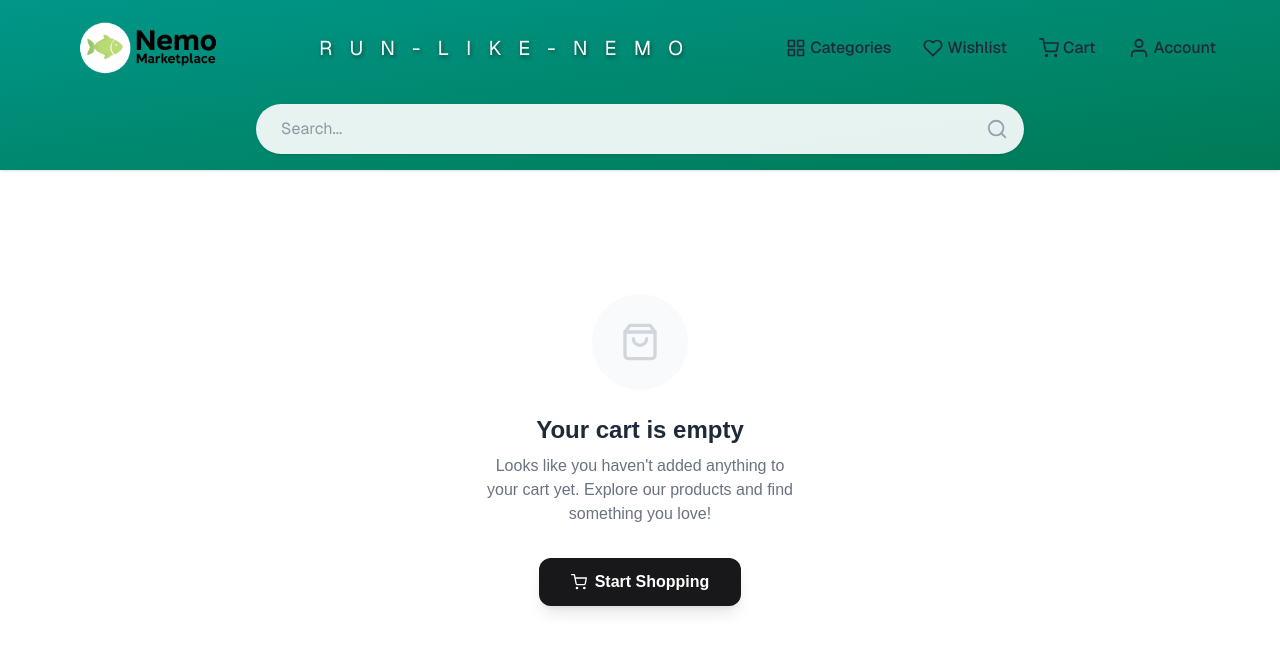
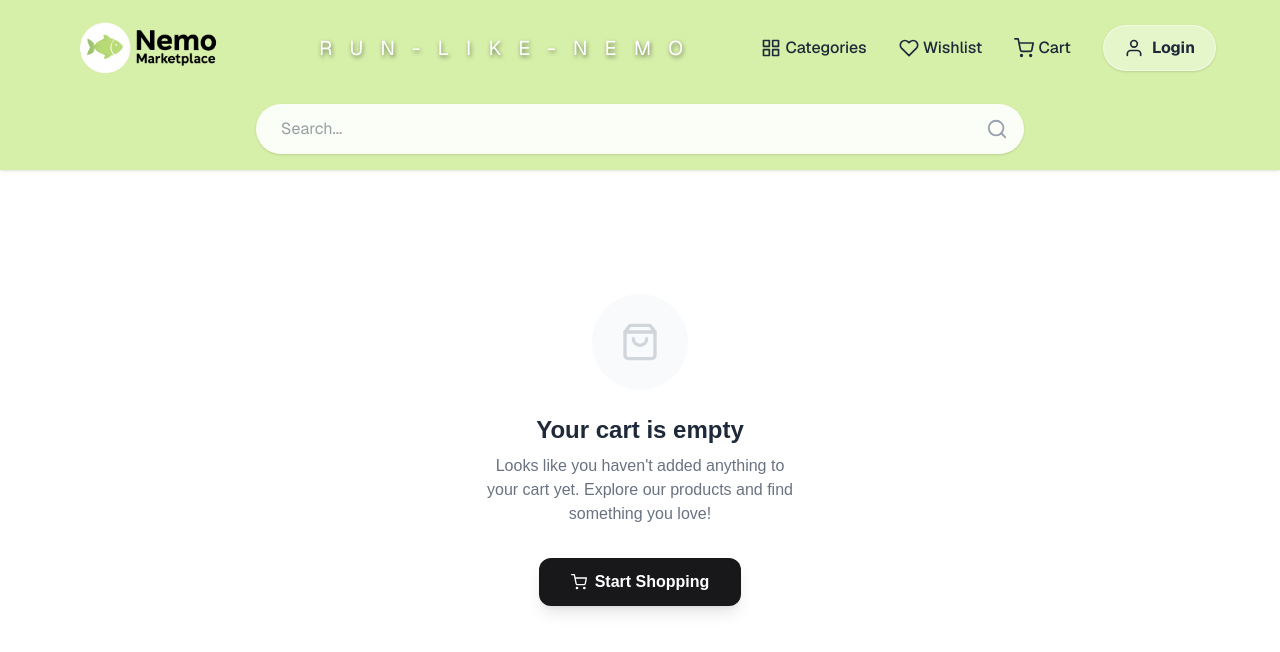
Before and after one commit to ArfatChowdhury/nemo-e-commerce-web-app, a Next.js app: page /cart in a window 1280 px wide. Shown: the top 652 px of the page. Built offline with nearby package versions, Linux system fonts and the light colour scheme; no server answers.

Commit message:
feat: Implement core e-commerce features including user authentication, cart and payment pages, and a new Navbar with global styling.

```diff
--- a/package.json
+++ b/package.json
@@ -10,6 +10,7 @@
   },
   "dependencies": {
     "@reduxjs/toolkit": "^2.11.2",
+    "daisyui": "^5.5.14",
     "dotenv": "^17.2.3",
     "firebase": "^12.7.0",
     "next": "16.0.10",
--- a/src/app/components/Navbar.tsx
+++ b/src/app/components/Navbar.tsx
@@ -2,15 +2,29 @@
 
 import Link from "next/link";
 import Image from "next/image";
-import { FiSearch, FiHeart, FiShoppingCart, FiUser, FiMenu, FiGrid } from "react-icons/fi";
+import { FiSearch, FiHeart, FiShoppingCart, FiUser, FiMenu, FiGrid, FiLogOut, FiChevronDown } from "react-icons/fi";
 import { useAppSelector } from "@/app/store/hooks";
+import { useAuth } from "@/app/context/authContext";
+import { useState, useRef, useEffect } from "react";
+import { useRouter } from "next/navigation";
 
 export default function Navbar() {
     const cartItems = useAppSelector((state) => state.productForm.cart);
     const wishlistItems = useAppSelector((state) => state.productForm.wishlist);
+    const { user, logOut } = useAuth();
+    const router = useRouter();
+
+    const handleLogout = async () => {
+        try {
+            await logOut();
+            router.push("/");
+        } catch (error) {
+            console.error("Logout Error:", error);
+        }
+    };
 
     return (
-        <nav className="w-full bg-gradient-to-br from-teal-600 to-emerald-700 text-gray-800 font-sans shadow-sm pb-4">
+        <nav className="w-full bg-[#d6f0a9] text-gray-800 font-sans shadow-sm pb-4 sticky top-0 z-50">
             <div className="max-w-7xl mx-auto px-8 sm:px-12 lg:px-16">
                 {/* Top Row: Logo and Icons */}
                 <div className="flex justify-between items-center h-24 relative">
@@ -62,10 +76,55 @@ export default function Navbar() {
                             )}
                         </Link>
 
-                        <Link href="/login" className="flex items-center space-x-1 hover:text-teal-700 transition-colors">
-                            <FiUser size={22} />
-                            <span className="font-medium">Account</span>
+                        {/* User Account / Login with DaisyUI Dropdown */}
+                        {user ? (
+                            <div className="dropdown dropdown-end">
+                                <label tabIndex={0} className="flex items-center space-x-2 hover:text-teal-700 transition-all bg-white/30 hover:bg-white/50 px-4 py-2 rounded-full border border-white/30 backdrop-blur-sm group shadow-sm cursor-pointer">
+                                    <div className="w-8 h-8 bg-teal-600 rounded-full flex items-center justify-center text-white text-xs font-bold border-2 border-white shadow-sm group-hover:scale-110 transition-transform">
+                                        {user.email?.[0].toUpperCase()}
+                                    </div>
+                                    <span className="font-bold text-sm max-w-[100px] truncate">
+                                        {user.displayName || (user.email ? user.email.split('@')[0] : 'Account')}
+                                    </span>
+                                    <FiChevronDown className="transition-transform duration-300 text-teal-600 group-focus-within:rotate-180" />
+                                </label>
+                                <ul tabIndex={0} className="dropdown-content z-[60] menu p-2 mt-3 w-64 bg-white/95 backdrop-blur-2xl border border-white/50 rounded-[2rem] shadow-2xl overflow-hidden animate-in fade-in slide-in-from-top-4 duration-300 ring-1 ring-black/5">
+                                    <li className="p-4 border-b border-gray-100 bg-teal-50/40 pointer-events-none">
+                                        <div className="flex items-center gap-3">
+                                            <div className="w-10 h-10 bg-teal-600 rounded-full flex items-center justify-center text-white font-bold border-2 border-white shadow-sm">
+                                                {user.email?.[0].toUpperCase()}
+                                            </div>
+                                            <div className="flex-1 min-w-0">
+                                                <p className="text-xs font-bold text-teal-600 uppercase tracking-widest leading-none mb-1">Signed in as</p>
+                                                <p className="text-sm font-bold text-gray-900 truncate">{user.email}</p>
+                                            </div>
+                                        </div>
+                                    </li>
+                                    <li>
+                                        <Link href="/profile" className="flex items-center gap-3 px-4 py-3.5 text-sm font-bold text-gray-700 hover:bg-teal-50 hover:text-teal-700 rounded-2xl transition-all group mt-2">
+                                            <div className="w-8 h-8 rounded-xl bg-gray-100 group-hover:bg-teal-100 flex items-center justify-center transition-colors">
+                                                <FiUser className="text-lg group-hover:scale-110 transition-transform" />
+                                            </div>
+                                            Profile Settings
                                         </Link>
+                                    </li>
+                                    <li>
+                                        <button onClick={handleLogout} className="flex items-center gap-3 px-4 py-3.5 text-sm font-bold text-red-600 hover:bg-red-50 rounded-2xl transition-all group">
+                                            <div className="w-8 h-8 rounded-xl bg-red-50 flex items-center justify-center group-hover:bg-red-100 transition-colors">
+                                                <FiLogOut className="text-lg group-hover:translate-x-1 transition-transform" />
+                                            </div>
+                                            Logout
+                                        </button>
+                                    </li>
+                                </ul>
+                            </div>
+                        ) : (
+                            <Link href="/login" className="flex items-center space-x-2 hover:text-teal-700 transition-all bg-white/40 hover:bg-white/60 px-5 py-2.5 rounded-full border border-white/50 font-bold shadow-sm group">
+                                <FiUser size={20} className="group-hover:scale-110 transition-transform" />
+                                <span>Login</span>
+                            </Link>
+                        )}
+                    </div>
                 </div>
 
                 {/* Mobile Menu Button with counts */}
@@ -81,7 +140,6 @@ export default function Navbar() {
                     <button className="text-gray-800 hover:text-teal-700 focus:outline-none">
                         <FiMenu size={28} />
                     </button>
-                    </div>
                 </div>
 
                 {/* Bottom Row: Search Bar */}
--- a/src/app/context/authContext.tsx
+++ b/src/app/context/authContext.tsx
@@ -14,6 +14,7 @@ interface AuthContextType {
     loading: boolean;
     createUser: (email: string, password: string) => Promise<any>;
     signIn: (email: string, password: string) => Promise<any>;
+    logOut: () => Promise<void>;
 }
 
 const AuthContext = createContext<AuthContextType | undefined>(undefined);
@@ -32,6 +33,11 @@ export const AuthProvider = ({ children }: { children: React.ReactNode }) => {
         return signInWithEmailAndPassword(auth, email, password);
     };
 
+    const logOut = () => {
+        setLoading(true);
+        return auth.signOut();
+    };
+
     useEffect(() => {
         const unsubscribe = onAuthStateChanged(auth, (currentUser) => {
             setUser(currentUser);
@@ -44,7 +50,8 @@ export const AuthProvider = ({ children }: { children: React.ReactNode }) => {
         user,
         loading,
         createUser,
-        signIn
+        signIn,
+        logOut
     };
 
     return (
--- a/src/app/globals.css
+++ b/src/app/globals.css
@@ -1,4 +1,5 @@
 @import "tailwindcss";
+@plugin "daisyui";
 
 :root {
   --background: #ffffff;
--- a/src/app/login/page.tsx
+++ b/src/app/login/page.tsx
@@ -3,12 +3,15 @@
 import React, { useState } from "react"
 import { useAuth } from "../context/authContext"
 import { FiMail, FiLock, FiArrowRight, FiCheckCircle, FiAlertCircle } from "react-icons/fi"
-import { useRouter } from "next/navigation"
+import { useRouter, useSearchParams } from "next/navigation"
 import Link from "next/link"
 
 export default function SignIn() {
     const { signIn } = useAuth()
     const router = useRouter()
+    const searchParams = useSearchParams()
+    const redirectPath = searchParams.get('redirect') || "/"
+
     const [loading, setLoading] = useState(false)
     const [error, setError] = useState<string | null>(null)
     const [success, setSuccess] = useState(false)
@@ -27,7 +30,7 @@ export default function SignIn() {
             setSuccess(true)
 
             setTimeout(() => {
-                router.push("/")
+                router.push(redirectPath)
             }, 1500)
         } catch (err: any) {
             console.error("Auth Error:", err.code, err.message)
@@ -134,7 +137,7 @@ export default function SignIn() {
                         <div className="mt-8 text-center bg-gray-50/50 p-4 rounded-2xl">
                             <p className="text-sm text-gray-500 font-medium">
                                 Don't have an account?{" "}
-                                <Link href="/signup" className="text-teal-600 font-bold hover:text-teal-700 ml-1 underline underline-offset-4 decoration-teal-200">
+                                <Link href={`/signup${redirectPath !== '/' ? `?redirect=${redirectPath}` : ''}`} className="text-teal-600 font-bold hover:text-teal-700 ml-1 underline underline-offset-4 decoration-teal-200">
                                     Create Account
                                 </Link>
                             </p>
--- a/src/app/payment/page.tsx
+++ b/src/app/payment/page.tsx
@@ -5,12 +5,15 @@ import Link from 'next/link';
 import { FiCreditCard, FiLock, FiCheckCircle, FiArrowLeft, FiShoppingBag, FiTruck } from 'react-icons/fi';
 import { useAppDispatch, useAppSelector } from '@/app/store/hooks';
 import { checkoutSuccess } from '@/app/store/slices/productFormSlice';
+import { useAuth } from '../context/authContext';
+import { useRouter } from 'next/navigation';
 
 export default function PaymentPage() {
     const dispatch = useAppDispatch();
     const cartItems = useAppSelector((state) => state.productForm.cart);
     const [isProcessing, setIsProcessing] = useState(false);
     const [isSuccess, setIsSuccess] = useState(false);
+
 
     const subtotal = cartItems.reduce((acc, item) => {
         const price = typeof item.price === 'number' ? item.price : parseFloat(item.price) || 0;
@@ -22,6 +25,7 @@ export default function PaymentPage() {
     const total = subtotal + shipping;
 
     const handlePayment = (e: React.FormEvent) => {
+
         e.preventDefault();
         setIsProcessing(true);
 
--- a/src/app/signup/page.tsx
+++ b/src/app/signup/page.tsx
@@ -3,12 +3,15 @@
 import React, { useState } from "react"
 import { useAuth } from "../context/authContext"
 import { FiUser, FiMail, FiLock, FiArrowRight, FiCheckCircle, FiAlertCircle } from "react-icons/fi"
-import { useRouter } from "next/navigation"
+import { useRouter, useSearchParams } from "next/navigation"
 import Link from "next/link"
 
 export default function SignUp() {
     const { createUser } = useAuth()
     const router = useRouter()
+    const searchParams = useSearchParams()
+    const redirectPath = searchParams.get('redirect') || "/"
+
     const [loading, setLoading] = useState(false)
     const [error, setError] = useState<string | null>(null)
     const [success, setSuccess] = useState(false)
@@ -28,7 +31,7 @@ export default function SignUp() {
             setSuccess(true)
 
             setTimeout(() => {
-                router.push("/")
+                router.push(redirectPath)
             }, 2000)
         } catch (err: any) {
             console.error("Auth Error:", err.code, err.message)
@@ -140,7 +143,7 @@ export default function SignUp() {
                         <div className="mt-8 text-center bg-gray-50/50 p-4 rounded-2xl">
                             <p className="text-sm text-gray-500 font-medium">
                                 Already have an account?{" "}
-                                <Link href="/login" className="text-teal-600 font-bold hover:text-teal-700 ml-1 underline underline-offset-4 decoration-teal-200">
+                                <Link href={`/login${redirectPath !== '/' ? `?redirect=${redirectPath}` : ''}`} className="text-teal-600 font-bold hover:text-teal-700 ml-1 underline underline-offset-4 decoration-teal-200">
                                     Sign In
                                 </Link>
                             </p>
```
Also changed, not shown: src/app/cart/page.tsx (+15 -5 lines), 1 other file (tests, documents, lock files or other folders). Lines whose indentation alone changed are shown as unchanged.
